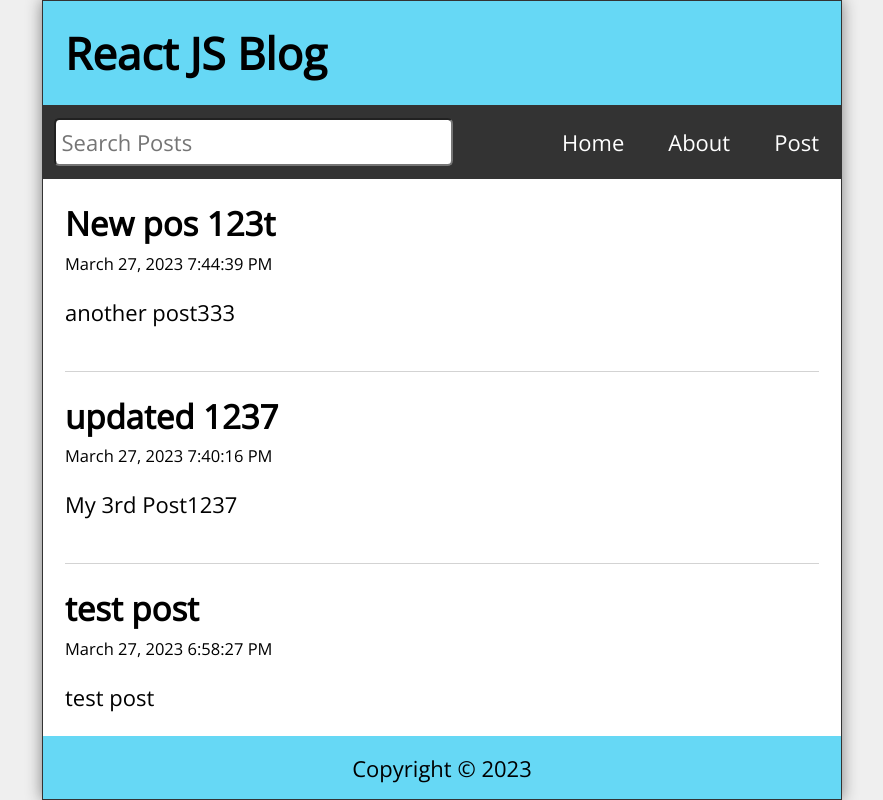
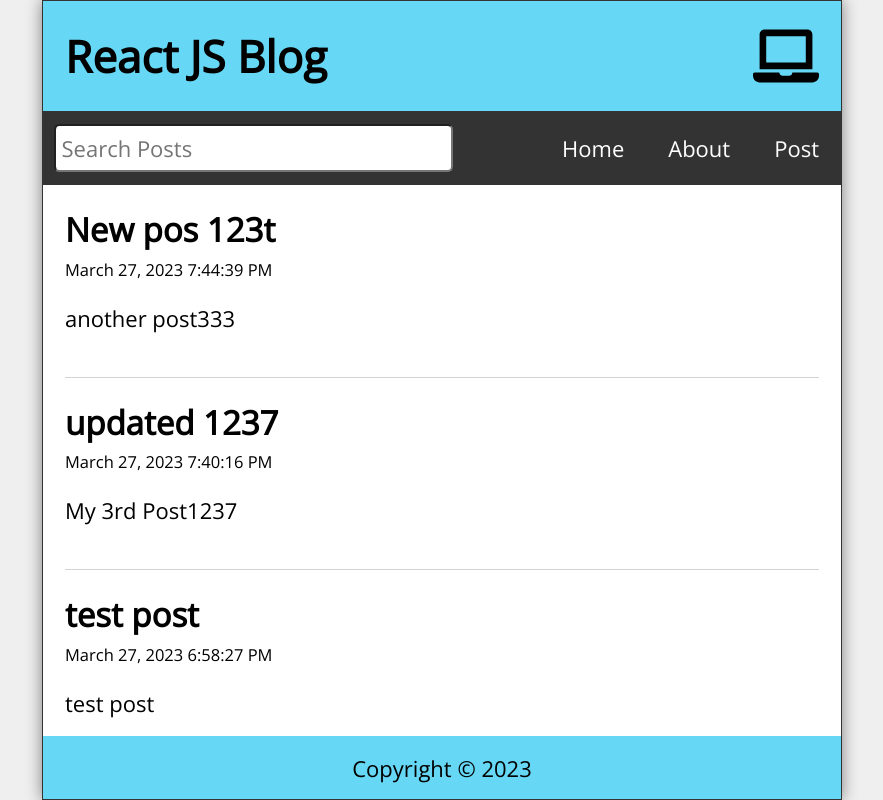
Before and after one commit to kpaccess/reactBlog-with-axios, a React (Vite) app: page / in a window 1280 px wide. Shown: the whole page, without its empty margins (198-1081 px from the left). Built offline with nearby package versions, Linux system fonts and the light colour scheme; data requests are answered from the project's data file.

Commit message:
added react-icons npm and to show different icons using custom hook

```diff
--- a/package.json
+++ b/package.json
@@ -13,6 +13,7 @@
     "date-fns": "^2.29.3",
     "react": "^18.2.0",
     "react-dom": "^18.2.0",
+    "react-icons": "^4.8.0",
     "react-router-dom": "^6.9.0"
   },
   "devDependencies": {
--- a/src/App.jsx
+++ b/src/App.jsx
@@ -13,6 +13,8 @@
 import NewPost from './components/NewPost';
 import EditPost from './components/EditPost';
 
+import useWindowSize from './hooks/useWindowSize';
+
 const App = () => {
   const [posts, setPosts] = useState([]);
   const [search, setSearch] = useState('');
@@ -23,6 +25,8 @@
   const [editBody, setEditBody] = useState();
 
   const navigate = useNavigate();
+
+  const { width } = useWindowSize();
 
   useEffect(() => {
     const filteredResults = posts?.filter(
@@ -112,7 +116,7 @@
 
   return (
     <div className="App">
-      <Header title="React JS Blog" />
+      <Header title="React JS Blog" width={width} />
       <Nav search={search} setSearch={setSearch} />
       <Routes>
         <Route path="/" element={<Home posts={searchResults} />} />
--- a/src/components/Header.jsx
+++ b/src/components/Header.jsx
@@ -1,7 +1,16 @@
-const Header = ({ title }) => {
+import { FaLaptop, FaTabletAlt, FaMobileAlt } from 'react-icons/fa';
+
+const Header = ({ title, width }) => {
   return (
     <header className="Header">
       <h1>{title}</h1>
+      {width < 768 ? (
+        <FaMobileAlt />
+      ) : width < 992 ? (
+        <FaTabletAlt />
+      ) : (
+        <FaLaptop />
+      )}
     </header>
   );
 };
--- /dev/null
+++ b/src/hooks/useWindowSize.jsx
@@ -0,0 +1,29 @@
+import { useState, useEffect } from 'react';
+
+const useWindowSize = () => {
+  const [windowSize, setWindowSize] = useState({
+    width: undefined,
+    height: undefined,
+  });
+
+  useEffect(() => {
+    const handleResize = () => {
+      setWindowSize({
+        width: window.innerWidth,
+        height: window.innerHeight,
+      });
+    };
+
+    handleResize();
+
+    window.addEventListener('resize', handleResize);
+
+    return () => {
+      window.removeEventListener('resize', handleResize);
+    };
+  }, []);
+
+  return windowSize;
+};
+
+export default useWindowSize;
```
Also changed, not shown: 1 other file (tests, documents, lock files or other folders).
